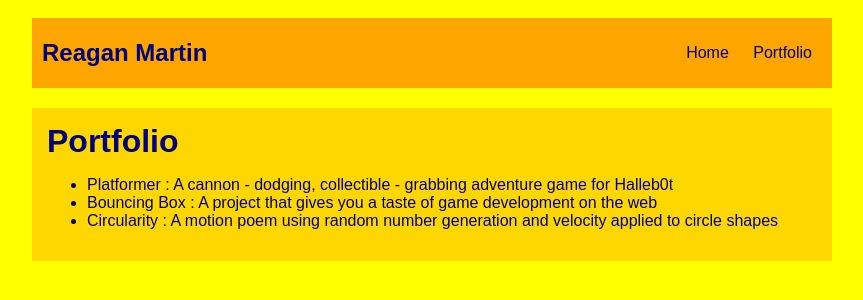
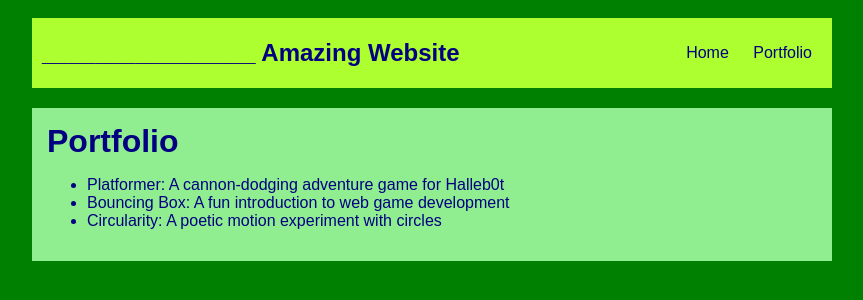
Before and after one commit to ReaganMartin8049995/ReaganMartin8049995.github.io, a plain HTML site: page portfolio.html in a window 1280 px wide. Shown: the whole page, without its empty margins (208-1071 px from the left). Drawn offline with Linux system fonts and the light colour scheme.

Commit message:
10/8 port update

```diff
--- a/portfolio.html
+++ b/portfolio.html
@@ -1,29 +1,40 @@
-<!DOCTYPE HTML>
+<!DOCTYPE html>
 <html>
-    <head> <title>Reagan's Computer Science Website</title>
-      <link rel="stylesheet" href="style.css">
+  <head>
+     <title>______________ Computer Science Website</title>
+     <link rel="stylesheet" href="style.css" />
   </head>
 
+
   <body>
+    <!-- All content goes here -->
     <div id="all-contents">
        <nav>
-          <h1>Reagan Martin</h1>
+        <h1>________________ Amazing Website</h1>
           <ul id="nav-ul">
             <li class="nav-li">
-               <a class="nav-a" href="index.html">Home</a>
+  <a href="index.html">Home</a>
 </li>
 <li class="nav-li">
-               <a class="nav-a" href="portfolio.html">Portfolio</a>
+  <a href="portfolio.html">Portfolio</a>
 </li>
 </ul>
   </nav>
+
+
   <main>
   <div class="content">
     <h1>Portfolio</h1>
     <ul id="portfolio">
-              <li><a href="projects/platformer/">Platformer : A cannon - dodging, collectible - grabbing adventure game for Halleb0t</a></li>
-              <li><a href="projects/bouncing-box/">Bouncing Box : A project that gives you a taste of game development on the web </a></li>
-              <li><a href="projects/circularity/">Circularity : A motion poem using random number generation and velocity applied to circle shapes</a></li>
+<li>
+  <a href="fsd-projects/platformer/">Platformer: A cannon-dodging adventure game for Halleb0t</a>
+</li>
+<li>
+  <a href="fsd-projects/bouncing-box/">Bouncing Box: A fun introduction to web game development</a>
+</li>
+<li>
+  <a href="fsd-projects/circularity/">Circularity: A poetic motion experiment with circles</a>
+</li>
     </ul>
   </div>
   </main>
--- a/style.css
+++ b/style.css
@@ -1,6 +1,6 @@
 
    body {
-       background: yellow;
+       background: green;
        color: navy;
        padding: 10px;
        font-family: arial;
@@ -12,7 +12,7 @@
 
    /* navigation menu */
    nav {
-       background: orange;
+       background: greenyellow;
       margin: 0 auto;
      margin-bottom: 20px;
        display: flex;
@@ -40,7 +40,7 @@
 
    /* main container area beneath menu */
    main {
-       background: gold;
+       background: lightgreen;
        display: flex;
    }
    .sidebar {
@@ -57,7 +57,7 @@
 
    /* portfolio styles */
    #interests {
-       border: 3px gray solid;
+       border: 3px blue solid;
        padding: 8px;
    }
    h2, h3 {
```
Lines whose indentation alone changed are shown as unchanged.
